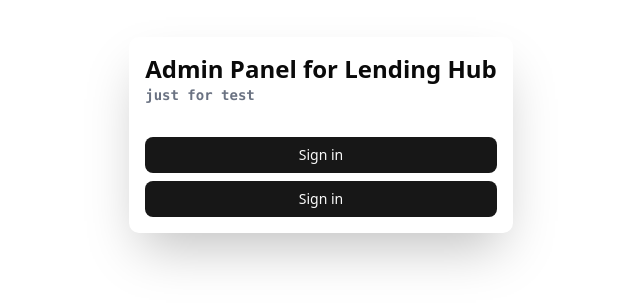
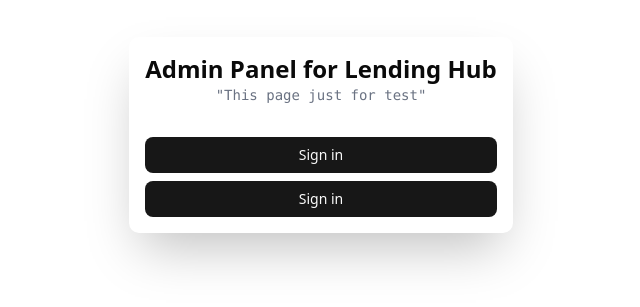
Before and after one commit to SaadAlzarea/lending-hub-admin-panel, a React (Vite) app: page / in a window 1280 px wide. Shown: the part 265-572 px from the top of the page, without its empty margins (319-959 px from the left). Built offline with nearby package versions, Linux system fonts and the light colour scheme.

Commit message:
update landing page

```diff
--- a/src/pages/Landing.tsx
+++ b/src/pages/Landing.tsx
@@ -7,7 +7,7 @@
       <div className="p-4 shadow-2xl rounded-lg flex flex-col gap-6">
         <div className="text-2xl font-bold">
           <p>Admin Panel for Lending Hub</p>
-          <p className="text-sm font-mono text-gray-500">just for test</p>
+          <p className="text-sm font-mono font-medium text-gray-500 text-center" >"This page just for test"</p>
         </div>
         <div>
           <Link to={"signin"}>
```
